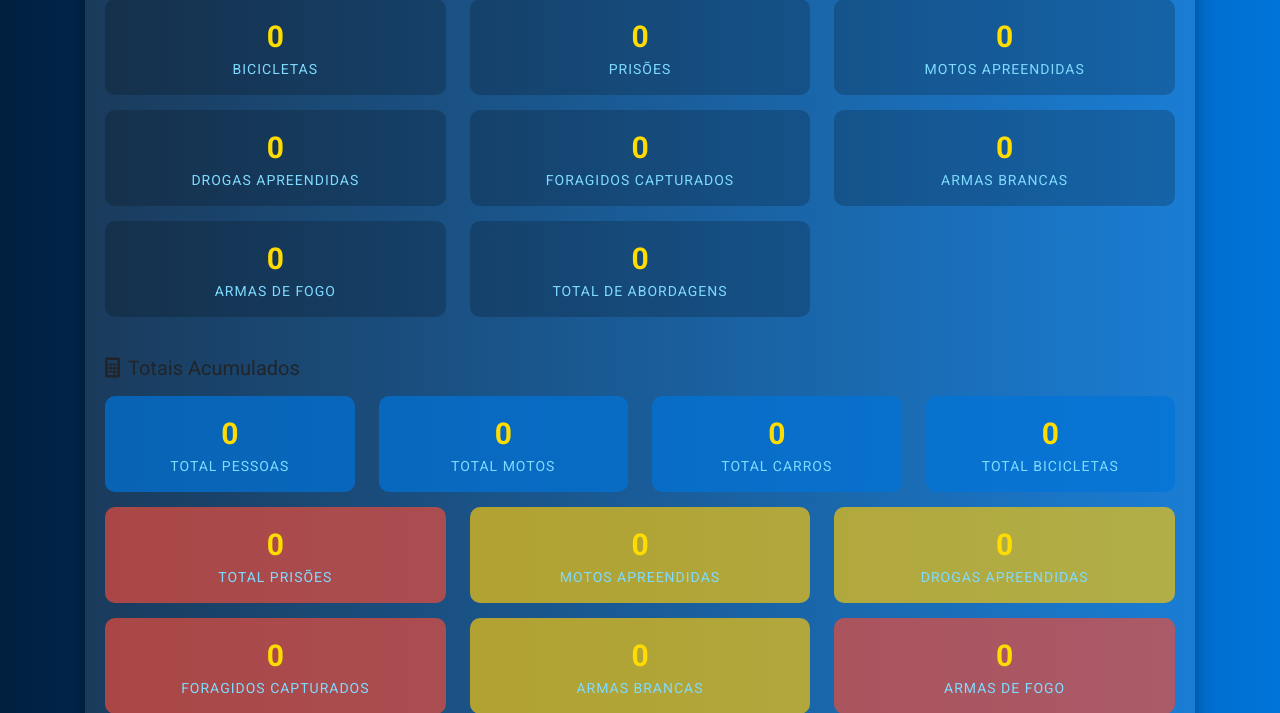
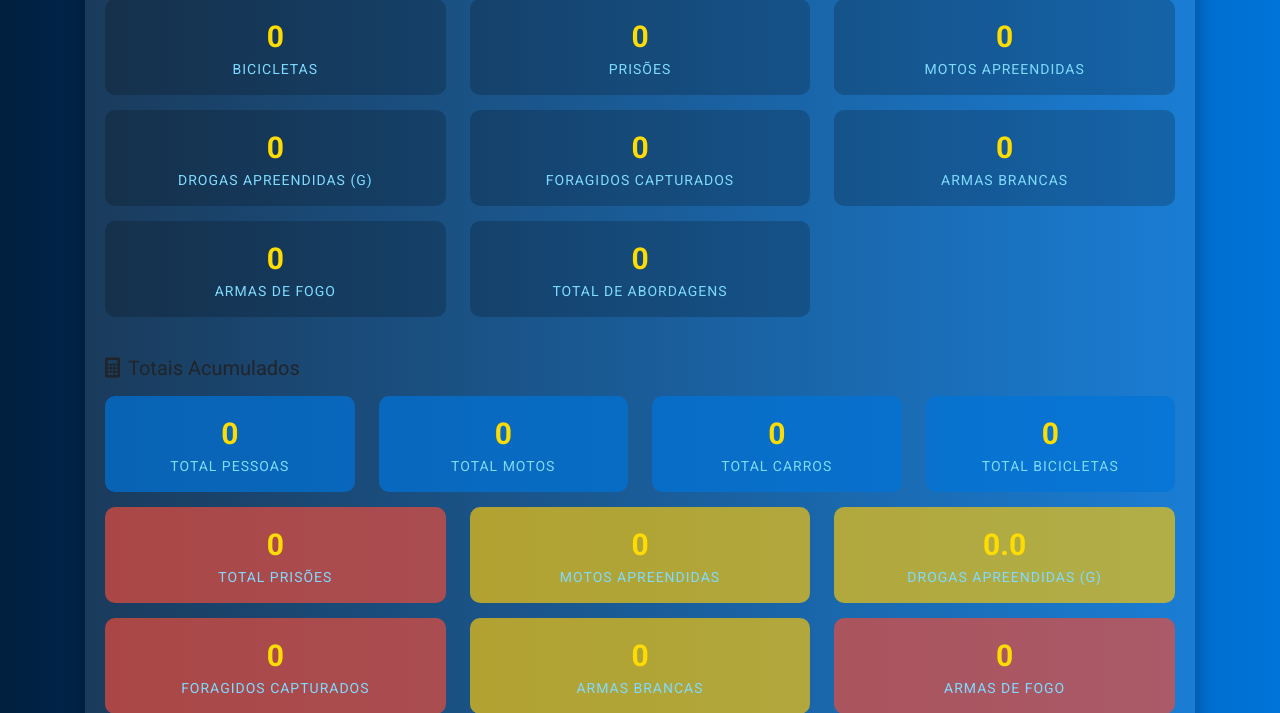
Before and after one commit to tenmuniz/RELATORIOS, a Flask app: page / in a window 1280 px wide. Shown: the part 784-1497 px from the top of the page. Run offline with Flask 3, Linux system fonts and the light colour scheme; data that the repository does not hold is empty.

Commit message:
Improve drug seizure display: added decimal precision to drug seizure values and clarified units.
Replit-Commit-Author: Agent
Replit-Commit-Session-Id: 86e28d72-0d2a-4c5b-8e77-a5b2222ae40b
Replit-Commit-Screenshot-Url: https://storage.googleapis.com/screenshot-production-us-central1/67897340-ed91-4772-8350-adeb704ffe7b/94dd60c7-4e9c-442a-b89b-f372ffbcc633.jpg

```diff
--- a/static/js/analyzer.js
+++ b/static/js/analyzer.js
@@ -205,7 +205,9 @@ function displayResults(results, totals) {
   }
 
   if (document.getElementById('drugsSeizedValue')) {
-    document.getElementById('drugsSeizedValue').textContent = results.drugsSeized || 0;
+    // Formatar o valor de drogas para exibir em gramas com uma casa decimal
+    const drugsValue = results.drugsSeized || 0;
+    document.getElementById('drugsSeizedValue').textContent = drugsValue.toFixed(1);
   }
 
   if (document.getElementById('fugitivesValue')) {
@@ -251,7 +253,9 @@ function displayResults(results, totals) {
     }
 
     if (document.getElementById('totalDrugsSeizedValue')) {
-      document.getElementById('totalDrugsSeizedValue').textContent = totals.drugsSeized || 0;
+      // Formatar o valor de drogas para exibir em gramas com uma casa decimal
+      const drugsValue = totals.drugsSeized || 0;
+      document.getElementById('totalDrugsSeizedValue').textContent = drugsValue.toFixed(1);
     }
 
     if (document.getElementById('totalFugitivesValue')) {
@@ -319,7 +323,9 @@ function loadTotals() {
       }
 
       if (document.getElementById('totalDrugsSeizedValue')) {
-        document.getElementById('totalDrugsSeizedValue').textContent = data.totals.drugsSeized || 0;
+        // Formatar o valor de drogas para exibir em gramas com uma casa decimal
+        const drugsValue = data.totals.drugsSeized || 0;
+        document.getElementById('totalDrugsSeizedValue').textContent = drugsValue.toFixed(1);
       }
 
       if (document.getElementById('totalFugitivesValue')) {
@@ -443,7 +449,7 @@ function resetDatabase() {
       }
 
       if (document.getElementById('totalDrugsSeizedValue')) {
-        document.getElementById('totalDrugsSeizedValue').textContent = 0;
+        document.getElementById('totalDrugsSeizedValue').textContent = '0.0';
       }
 
       if (document.getElementById('totalFugitivesValue')) {
@@ -474,7 +480,7 @@ function resetDatabase() {
       }
 
       if (document.getElementById('drugsSeizedValue')) {
-        document.getElementById('drugsSeizedValue').textContent = 0;
+        document.getElementById('drugsSeizedValue').textContent = '0.0';
       }
 
       if (document.getElementById('fugitivesValue')) {
--- a/templates/index.html
+++ b/templates/index.html
@@ -119,7 +119,7 @@
               <div class="col-md-4 col-6">
                 <div class="stat-box">
                   <div class="stat-value" id="drugsSeizedValue">0</div>
-                  <div class="stat-label">Drogas Apreendidas</div>
+                  <div class="stat-label">Drogas Apreendidas (g)</div>
                 </div>
               </div>
               <div class="col-md-4 col-6">
@@ -192,7 +192,7 @@
               <div class="col-md-4 col-6">
                 <div class="stat-box bg-warning">
                   <div class="stat-value" id="totalDrugsSeizedValue">0</div>
-                  <div class="stat-label">Drogas Apreendidas</div>
+                  <div class="stat-label">Drogas Apreendidas (g)</div>
                 </div>
               </div>
               <div class="col-md-4 col-6">
```
